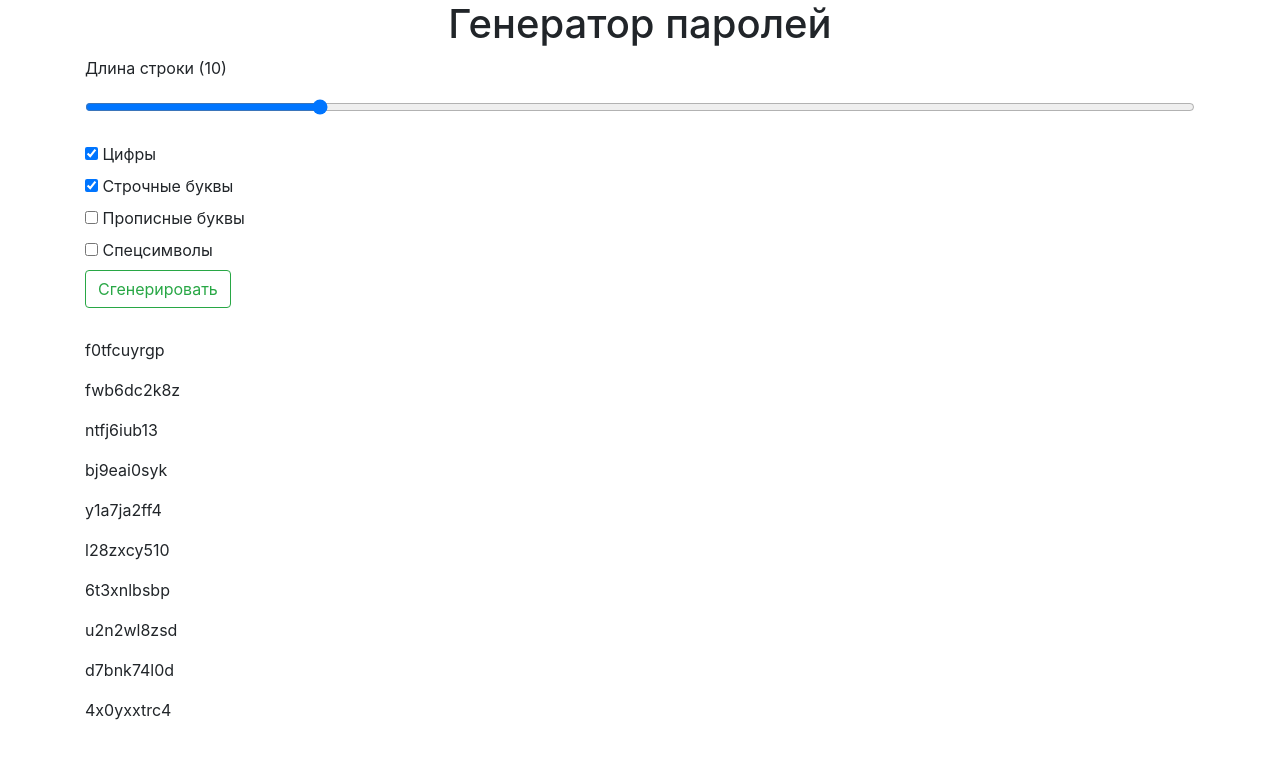
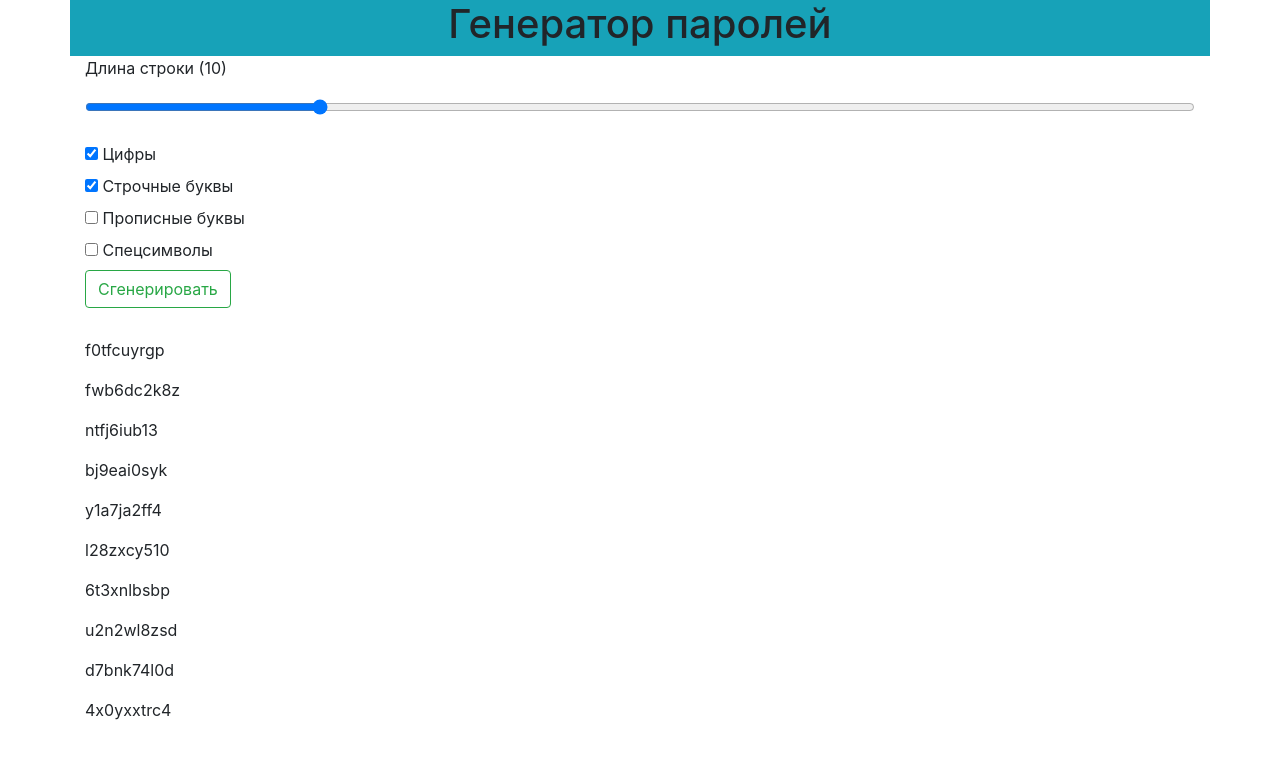
Before and after one commit to Lirikklimov/Password-generator, a plain HTML site: page index.html in a window 1280 px wide. Drawn offline with nearby package versions, Linux system fonts and the light colour scheme.

Commit message:
Update index.html

```diff
--- a/index.html
+++ b/index.html
@@ -22,7 +22,7 @@
 <body>
     <div class="container">
         <div class="row">
-            <div class="col-lg-12">
+            <div class="col-lg-12 bg-info">
                 <h1 class="text-center">Генератор паролей</h1>
             </div>
         </div>
```
